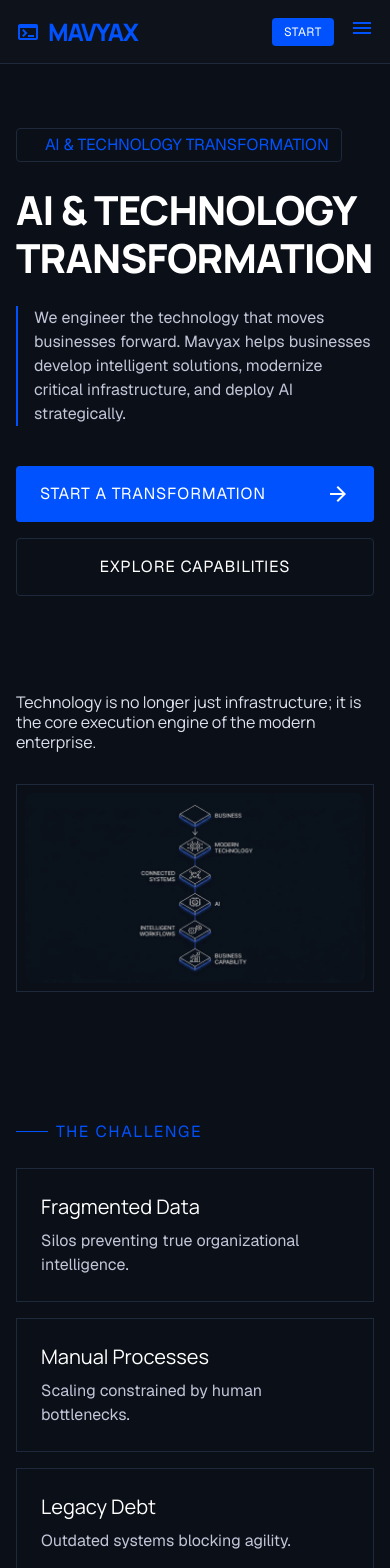
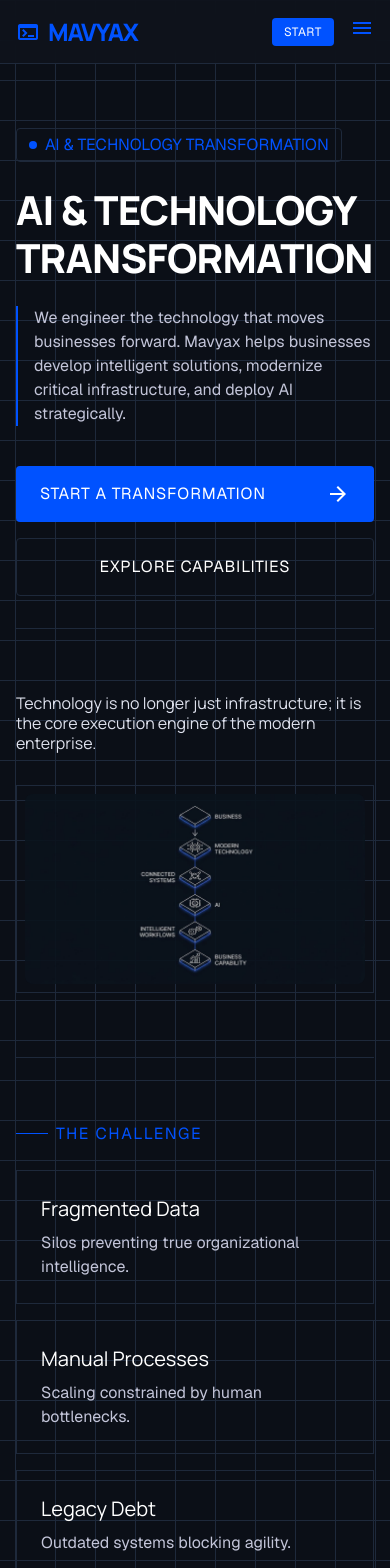
Before and after one commit to Easesmith-IT/mavyax-website, a Next.js app: page / in a window 390 px wide. Shown: the top 1568 px of the page. Built offline with nearby package versions, Linux system fonts and the light colour scheme.

Commit message:
Fix mobile layout background grid and architectural fidelity

```diff
--- a/src/components/MobileLayout.tsx
+++ b/src/components/MobileLayout.tsx
@@ -5,10 +5,20 @@ import AIDevelopmentArchitecture from "@/components/AIDevelopmentArchitecture";
 export default function MobileLayout() {
   return (
     <>
+
+    <div
+      className="w-full relative overflow-hidden"
+      style={{
+        backgroundColor: "#0B0F17",
+        backgroundImage: "linear-gradient(to right, #1E293B 1px, transparent 1px), linear-gradient(to bottom, #1E293B 1px, transparent 1px)",
+        backgroundSize: "40px 40px",
+        backgroundPosition: "center top",
+      }}
+    >
 {/* 1. MOBILE NAVIGATION */}
 <header className="fixed top-0 w-full z-50 bg-surface/90 dark:bg-surface/90 border-b border-outline-variant flex justify-between items-center px-4 md:px-grid-margin h-16 max-w-full backdrop-blur-md">
 <div className="flex items-center gap-2">
-<span className="material-symbols-outlined text-primary text-2xl" >terminal</span>
+<span className="material-symbols-outlined text-primary text-2xl" style={{ fontVariationSettings: "'FILL' 1" }}>terminal</span>
 <span className="font-display-lg-mobile text-[24px] font-extrabold tracking-tighter text-primary">MAVYAX</span>
 </div>
 <div className="flex items-center gap-4">
@@ -22,9 +32,9 @@ export default function MobileLayout() {
 </header>
 <main className="pt-24 px-4 md:px-8 max-w-7xl mx-auto flex flex-col gap-16 md:gap-section-gap overflow-hidden w-full">
 {/* 2. HERO */}
-<section className="relative pt-8 pb-8 flex flex-col gap-6 grid-line-horizontal w-full">
+<section className="relative pt-8 pb-8 flex flex-col gap-6 border-b border-outline-variant w-full">
 <div className="inline-flex items-center gap-2 border border-outline-variant px-3 py-1 w-max rounded-sm">
-<span className="blueprint-node relative top-0 left-0 w-2 h-2"></span>
+<span className="w-2 h-2 bg-primary rounded-full absolute relative top-0 left-0 w-2 h-2"></span>
 <span className="font-label-sm text-primary uppercase">AI &amp; TECHNOLOGY TRANSFORMATION</span>
 </div>
 <h1 className="font-display-lg-mobile text-display-lg-mobile md:font-display-lg md:text-display-lg text-white">
@@ -45,7 +55,7 @@ export default function MobileLayout() {
 {/* Removed Missing Placeholder N */}
 </section>
 {/* 3. POSITIONING */}
-<section className="flex flex-col gap-8 grid-line-horizontal pb-16 w-full">
+<section className="flex flex-col gap-8 border-b border-outline-variant pb-16 w-full">
 <h2 className="font-headline-md text-headline-md-mobile md:text-headline-md max-w-3xl leading-tight">
         Technology is no longer just infrastructure; it is the core execution engine of the modern enterprise.
     </h2>
@@ -203,7 +213,7 @@ export default function MobileLayout() {
 </section>
 {/* 14. FINAL CTA */}
 <section className="py-16 px-6 flex flex-col items-center justify-center gap-8 text-center border border-outline-variant bg-surface-container relative overflow-hidden w-full">
-<div className="absolute inset-0 opacity-10" ></div>
+<div className="absolute inset-0 opacity-10" style={{ backgroundImage: "radial-gradient(circle at center, #0052ff 0%, transparent 70%)" }}></div>
 <h2 className="font-display-lg-mobile text-[32px] text-white relative z-10 w-full">BUILD WHAT COMES NEXT.</h2>
 <button className="bg-primary-container text-white px-8 py-4 rounded-sm font-label-sm uppercase tracking-wider hover:bg-primary transition-colors relative z-10 w-full">
         Start a Conversation
@@ -233,6 +243,8 @@ export default function MobileLayout() {
 <p>© 2026 Mavyax Tech Private Limited. All rights reserved.</p>
 </div>
 </footer>
+    </div>
+
     </>
   );
 }
```
